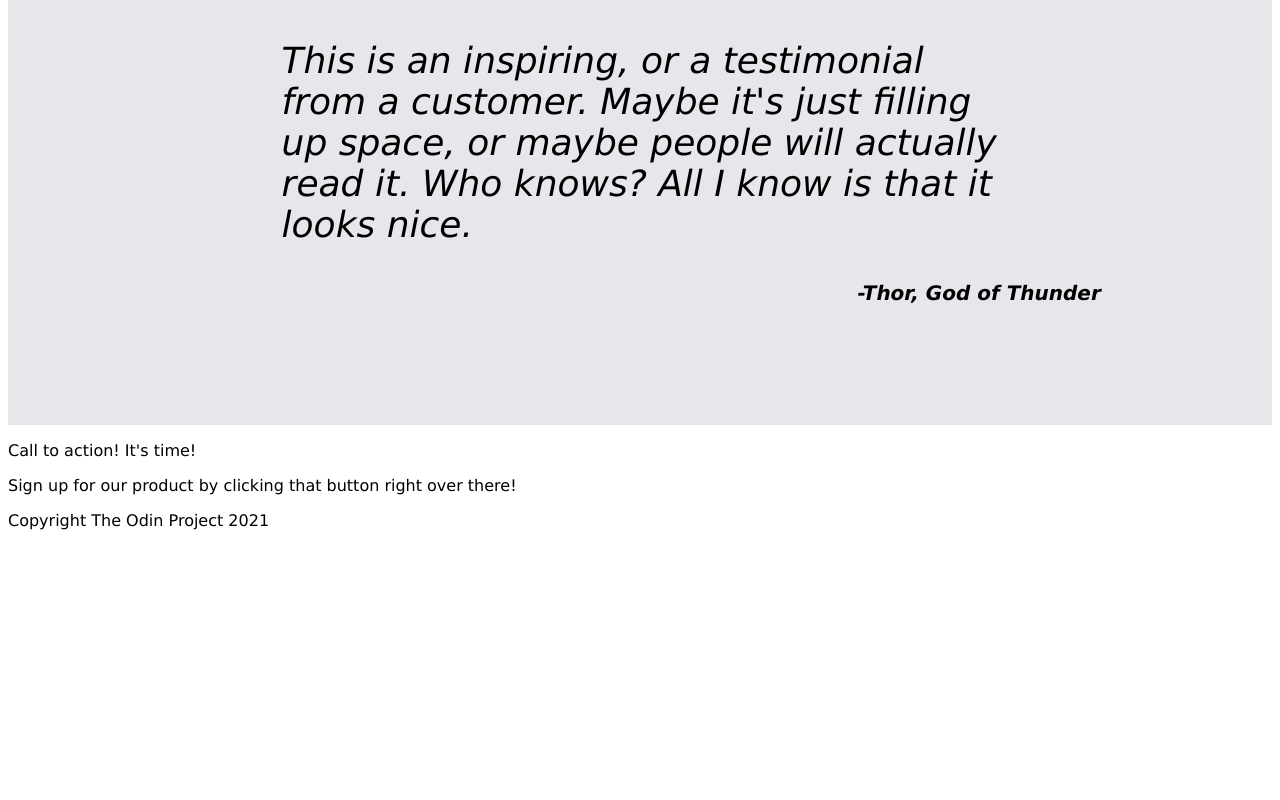
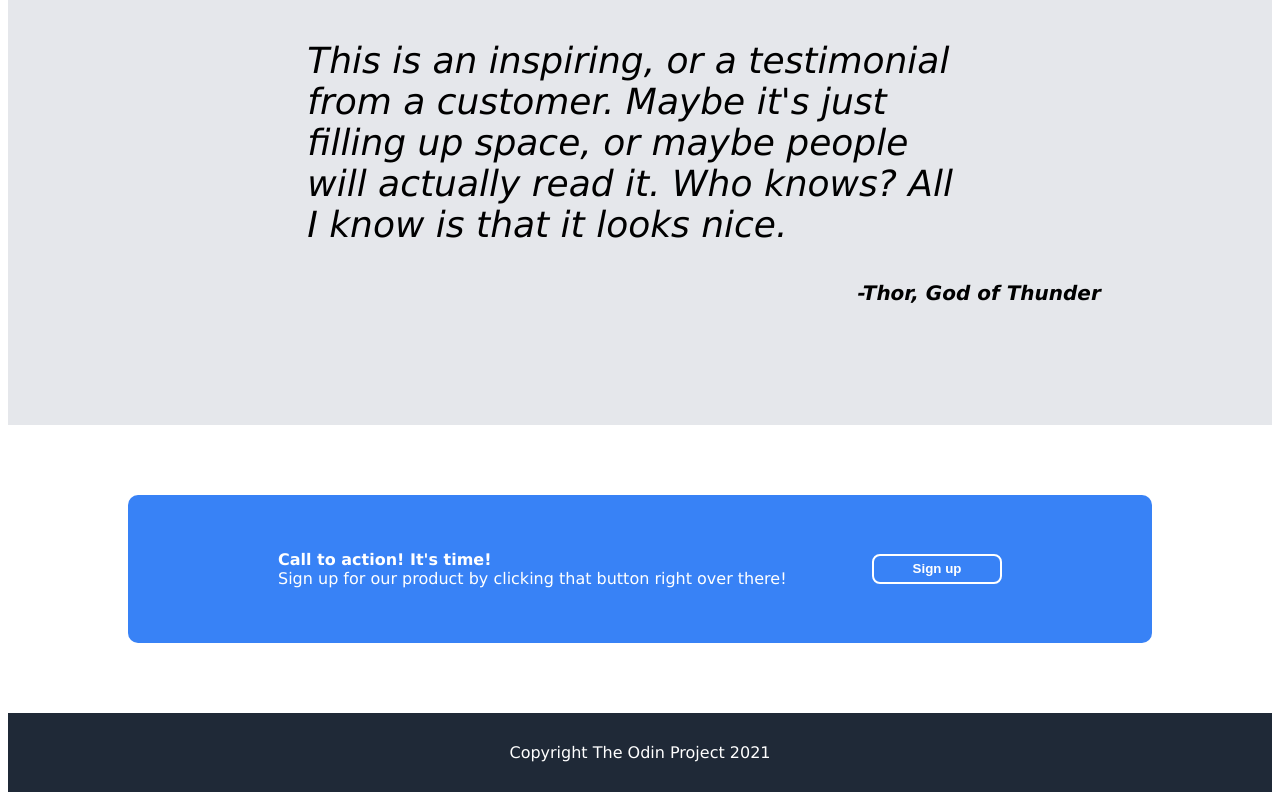
Before and after one commit to hanisaac7/project-landing-page, a plain HTML site: page index.html in a window 1280 px wide. Shown: the part 1020-1820 px from the top of the page. Before the commit the page ends 1558 px from the top, so only its background shows below. Drawn offline with Linux system fonts and the light colour scheme.

Commit message:
program hover function over sign up button

```diff
--- a/index.html
+++ b/index.html
@@ -55,9 +55,14 @@
         <p class="words">This is an inspiring, or a testimonial from a customer. Maybe it's just filling up space, or maybe people will actually read it. Who knows? All I know is that it looks nice.</p>
         <p class="author">-Thor, God of Thunder</p>
     </div>
-    <div class="call to action">
-        <p>Call to action! It's time!</p>
-        <p>Sign up for our product by clicking that button right over there!</p>
+    <div class="call">
+        <div class="action">
+            <div style="font-weight: 600">Call to action! It's time!</div>
+            <div>Sign up for our product by clicking that button right over there!</div>
+        </div>
+        <div class="sign">
+            <button class="up">Sign up</button>
+        </div>
     </div>
     <div class="footer">
         Copyright The Odin Project 2021
--- a/styles.css
+++ b/styles.css
@@ -133,7 +133,7 @@ button {
 
 .words {
     display: flex;
-    width: 70%;
+    width: 65%;
 }
 
 .author {
@@ -144,3 +144,50 @@ button {
     justify-content: flex-end;
     margin-top: 0px
 }
+
+/* CALL TO ACTION */
+
+.call {
+    display: flex;
+    justify-content: space-between;
+    background-color: #3882f6;
+    color: white;
+    padding: 5px 150px;
+    margin: 70px 120px;
+    border-radius: 10px;
+}
+
+.sign {
+    display: flex;
+    justify-content: flex-end;
+    align-self: center;
+    height: 30px;
+}
+
+.action {
+    padding: 50px 0px;
+}
+
+.up {
+    background-color: transparent;
+    color: white;
+    border: solid 2px white;
+    border-radius: 8px;
+    width: 130px;
+    font-weight: 600;
+}
+
+button:hover {
+    font-weight: bold
+}
+
+/* FOOTER */
+
+.footer {
+    background-color: #1F2937;
+    display: flex;
+    justify-content: center;
+    color: white;
+    padding: 30px 0px;
+    font-weight: 300px;
+}
```
